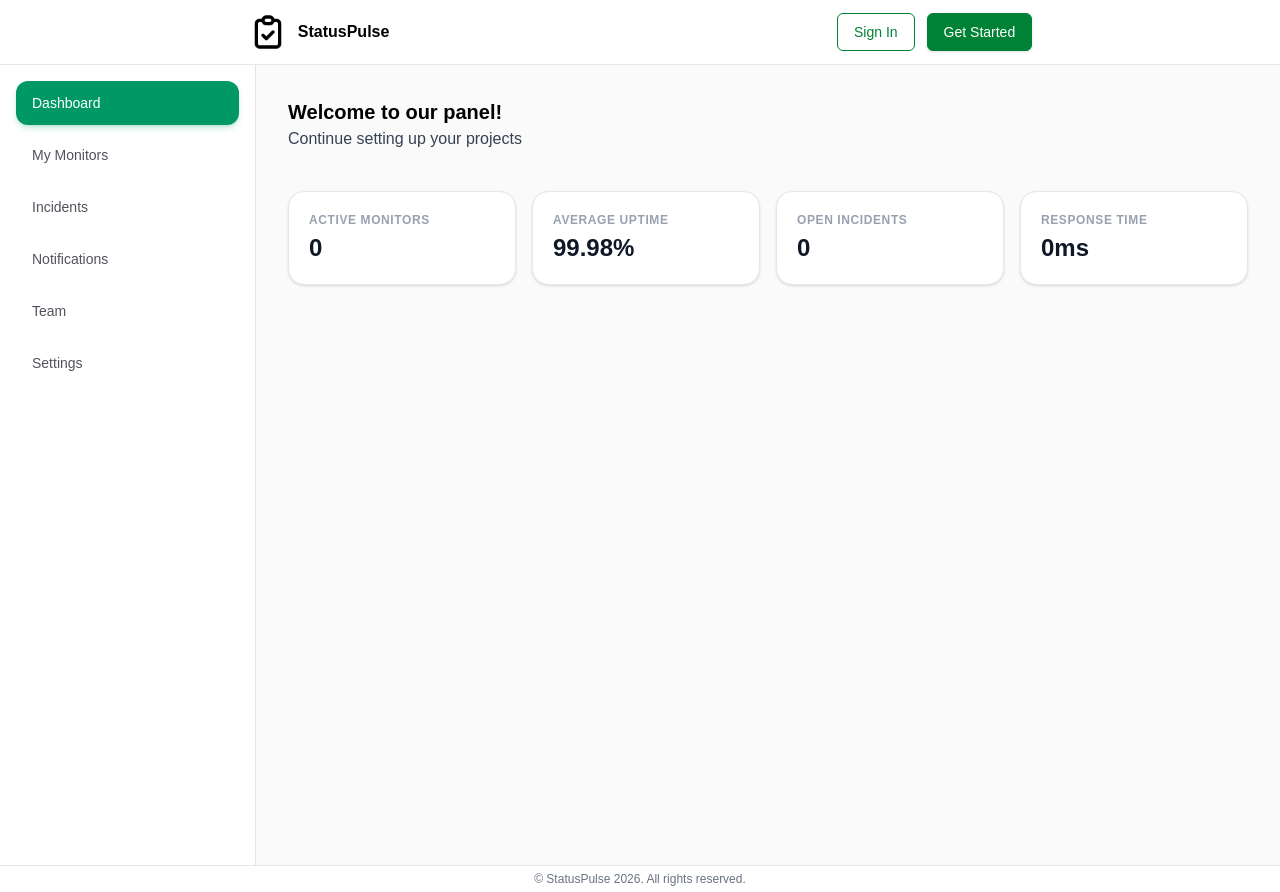
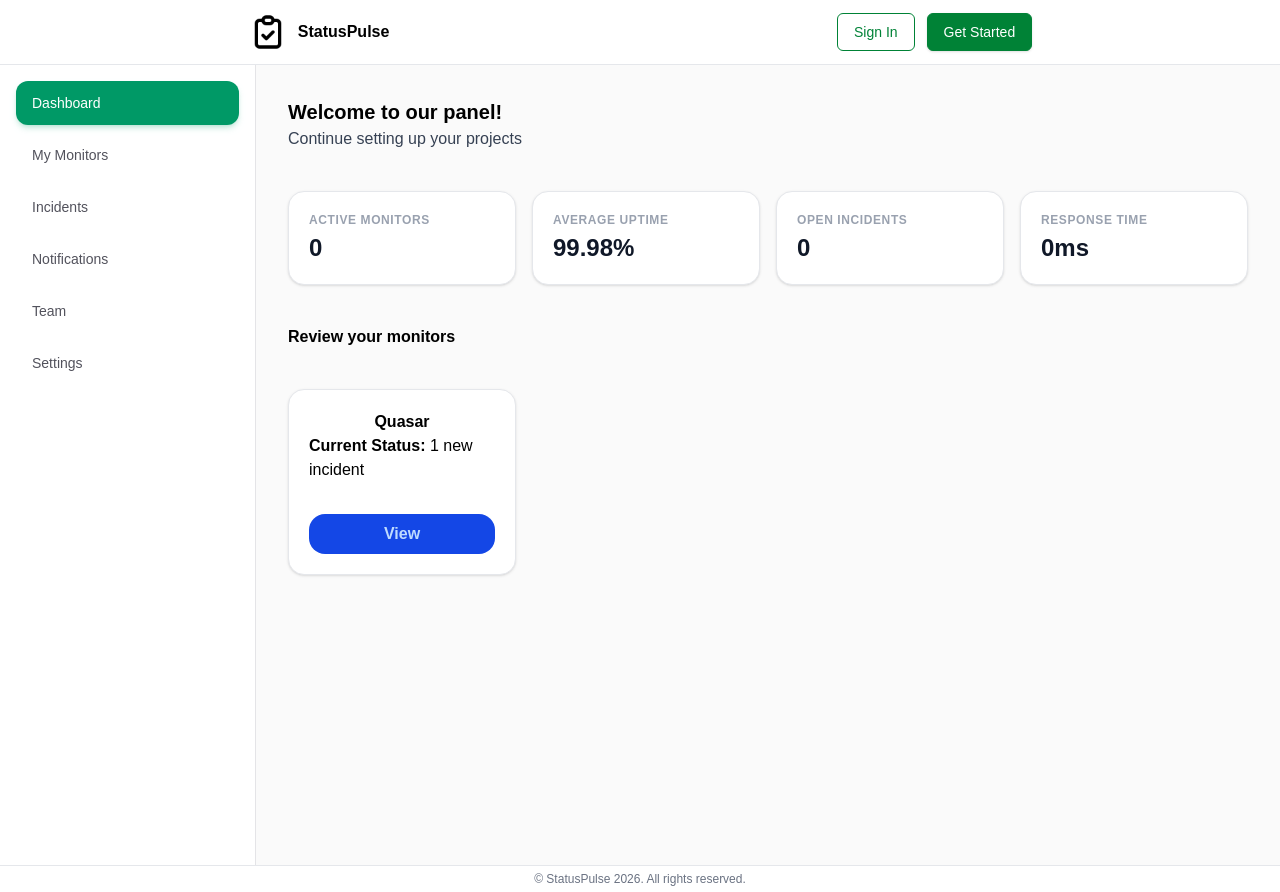
Before and after one commit to 0xGaziin/StatusPulse, a Next.js app in the folder frontend/: page /dashboard in a window 1280 px wide. Built offline with nearby package versions, Linux system fonts and the light colour scheme.

Commit message:
feat(monitors): add monitors card component

```diff
--- a/frontend/src/app/dashboard/page.tsx
+++ b/frontend/src/app/dashboard/page.tsx
@@ -1,4 +1,5 @@
 import DashboardStats from "@/components/sections/dashboard/DashboardStats"
+import ShowMonitors from "@/components/sections/dashboard/ShowMonitors"
 
 export default function Dashboard() {
   return (
@@ -9,6 +10,12 @@ export default function Dashboard() {
       </section>
 
       <DashboardStats />
+
+      <section className="mt-10 mb-10">
+        <h3 className="font-semibold">Review your monitors</h3>
+      </section>
+
+      <ShowMonitors />
     </>
   )
 }
--- /dev/null
+++ b/frontend/src/components/sections/dashboard/MonitorsCard.tsx
@@ -0,0 +1,26 @@
+import Link from "next/link";
+
+interface MonitorsCard {
+  title: string;
+  status: string;
+  description?: string;
+  page: string;
+};
+
+export default function MonitorsCard({ title, status, description, page }: MonitorsCard) {
+  return (
+    <div className="border border-gray-200 rounded-2xl p-5 bg-white shadow-sm">
+      <h3 className="font-bold text-center">
+        {title}
+      </h3>
+
+      <p>
+        <strong>Current Status:</strong> {status}
+      </p>
+
+      <Link href={page} className="flex flex-1 justify-center mt-8 bg-blue-700 rounded-2xl p-2 font-semibold text-blue-200">
+        View
+      </Link>
+    </div>
+  )
+}
--- /dev/null
+++ b/frontend/src/components/sections/dashboard/ShowMonitors.tsx
@@ -0,0 +1,9 @@
+import MonitorsCard from "./MonitorsCard";
+
+export default function ShowMonitors() {
+  return (
+    <section className="grid grid-cols-1 sm:grid-cols-2 lg:grid-cols-4 gap-4">
+      <MonitorsCard title="Quasar" status="1 new incident" page="/dashboard/monitors/quasar" />
+    </section>
+  )
+}
```
